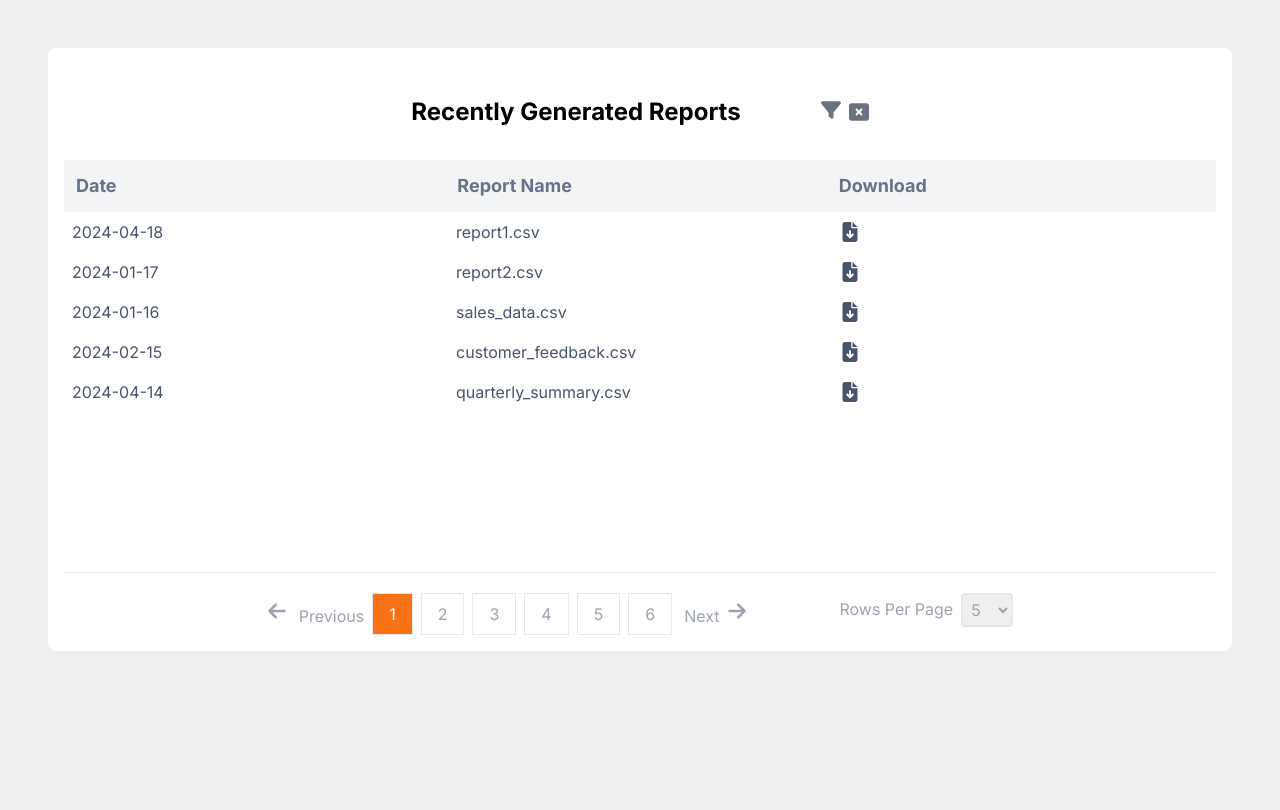
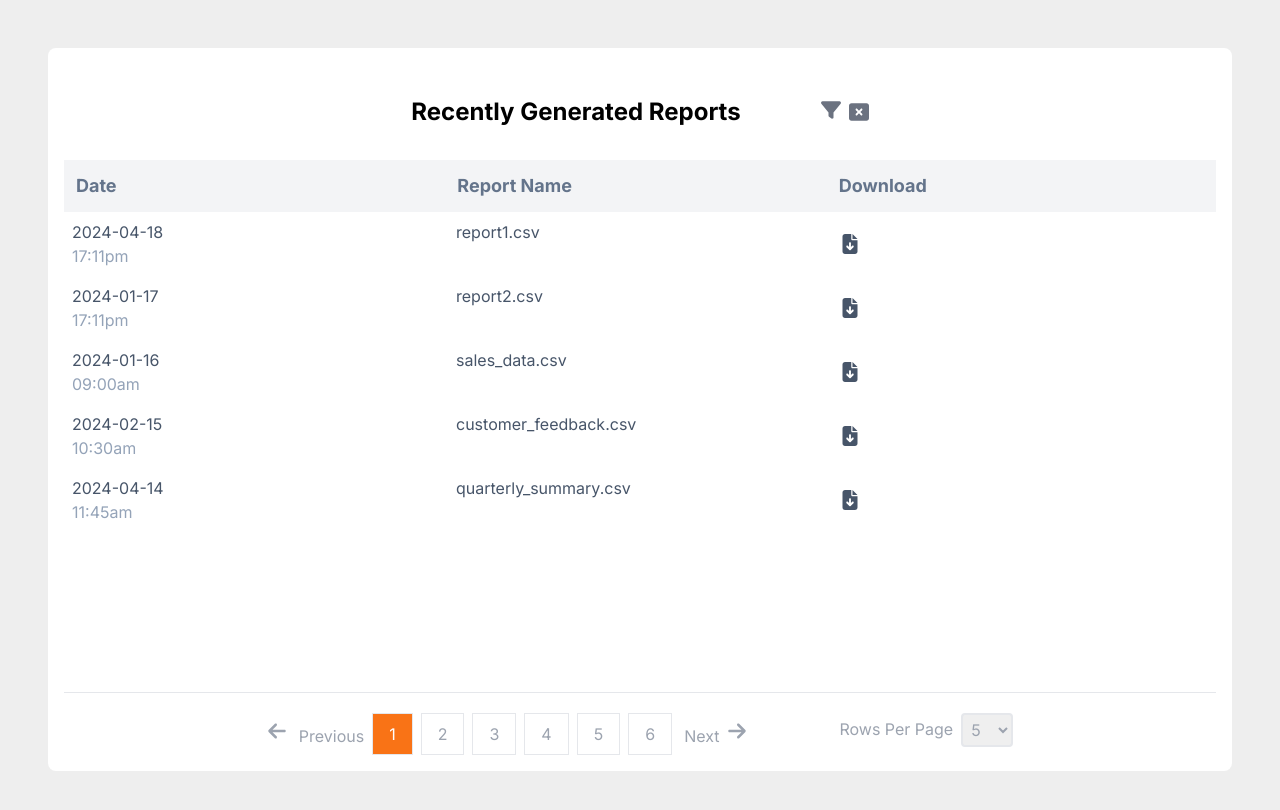
Before and after one commit to thasneem1997/NextReports, a Next.js app: page / in a window 1280 px wide. Shown: the top 810 px of the page. Built offline with nearby package versions, Linux system fonts and the light colour scheme.

Commit message:
added time also to ui

```diff
--- a/src/app/components/ReportsDialog.js
+++ b/src/app/components/ReportsDialog.js
@@ -72,7 +72,10 @@ function ReportsDialog({ reports }) {
       </div>
       {currentreports.map((report, index) => (
         <div key={index} className="grid grid-cols-3 gap-4 p-2 text-slate-600	">
-          <span>{report.date}</span>
+          <h1>
+            {report.date}
+            <span className="text-slate-400 block">{report.time}</span>
+          </h1>
           <span>{report.name}</span>
           <FontAwesomeIcon
             icon={faFileDownload}
--- a/src/app/data/ReportsData.js
+++ b/src/app/data/ReportsData.js
@@ -1,32 +1,32 @@
 const ReportsData = [
-  { date: "2024-04-18", name: "report1.csv" },
-  { date: "2024-01-17", name: "report2.csv" },
-  { date: "2024-01-16", name: "sales_data.csv" },
-  { date: "2024-02-15", name: "customer_feedback.csv" },
-  { date: "2024-04-14", name: "quarterly_summary.csv" },
-  { date: "2024-04-13", name: "inventory_snapshot.csv" },
-  { date: "2024-04-12", name: "project_plan.csv" },
-  { date: "2024-02-1", name: "marketing_outreach.csv" },
-  { date: "2024-04-10", name: "financial_overview.csv" },
-  { date: "2024-04-09", name: "product_analysis.csv" },
-  { date: "2024-03-18", name: "productmethods.csv" },
+  { date: "2024-04-18", time: "17:11pm", name: "report1.csv" },
+  { date: "2024-01-17", time: "17:11pm", name: "report2.csv" },
+  { date: "2024-01-16", time: "09:00am", name: "sales_data.csv" },
+  { date: "2024-02-15", time: "10:30am", name: "customer_feedback.csv" },
+  { date: "2024-04-14", time: "11:45am", name: "quarterly_summary.csv" },
+  { date: "2024-04-13", time: "14:30pm", name: "inventory_snapshot.csv" },
+  { date: "2024-04-12", time: "16:00pm", name: "project_plan.csv" },
+  { date: "2024-02-01", time: "13:20pm", name: "marketing_outreach.csv" },
+  { date: "2024-04-10", time: "15:10pm", name: "financial_overview.csv" },
+  { date: "2024-04-09", time: "10:15am", name: "product_analysis.csv" },
+  { date: "2024-03-18", time: "08:25am", name: "productmethods.csv" },
 
-  { date: "2024-04-13", name: "inventory.csv" },
-  { date: "2024-04-1", name: "projec.csv" },
-  { date: "2024-04-11", name: "marketing.csv" },
-  { date: "2024-04-8", name: "financial.csv" },
-  { date: "2024-04-25", name: "product.csv" },
+  { date: "2024-04-13", time: "12:10pm", name: "inventory.csv" },
+  { date: "2024-04-01", time: "14:50pm", name: "projec.csv" },
+  { date: "2024-04-11", time: "09:35am", name: "marketing.csv" },
+  { date: "2024-04-08", time: "11:00am", name: "financial.csv" },
+  { date: "2024-04-25", time: "13:45pm", name: "product.csv" },
 
-  { date: "2024-04-08", name: "employee_performance.csv" },
-  { date: "2024-04-07", name: "budget_forecast.csv" },
-  { date: "2024-04-06", name: "risk_assessment.csv" },
-  { date: "2024-04-05", name: "market_research.csv" },
-  { date: "2024-04-04", name: "business_strategy.csv" },
-  { date: "2024-04-03", name: "new_leads.csv" },
-  { date: "2024-04-02", name: "monthly_sales.csv" },
-  { date: "2024-04-01", name: "expense_report.csv" },
-  { date: "2024-03-31", name: "website_traffic.csv" },
-  { date: "2024-03-30", name: "social_media_metrics.csv" },
+  { date: "2024-04-08", time: "17:11pm", name: "employee_performance.csv" },
+  { date: "2024-04-07", time: "17:11pm", name: "budget_forecast.csv" },
+  { date: "2024-04-06", time: "17:11pm", name: "risk_assessment.csv" },
+  { date: "2024-04-05", time: "17:11pm", name: "market_research.csv" },
+  { date: "2024-04-04", time: "17:11pm", name: "business_strategy.csv" },
+  { date: "2024-04-03", time: "17:11pm", name: "new_leads.csv" },
+  { date: "2024-04-02", time: "17:11pm", name: "monthly_sales.csv" },
+  { date: "2024-04-01", time: "17:11pm", name: "expense_report.csv" },
+  { date: "2024-03-31", time: "17:11pm", name: "website_traffic.csv" },
+  { date: "2024-03-30", time: "17:11pm", name: "social_media_metrics.csv" },
 ];
 
 export default ReportsData;
```
